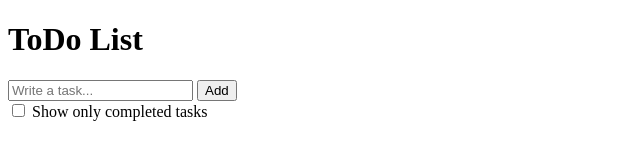
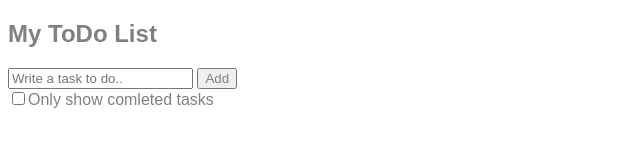
Before and after one commit to kobrak1/checkpoint-2, a plain HTML site: page index.html in a window 1280 px wide. Shown: the whole page, without its empty margins (0-640 px from the left). Drawn offline with Linux system fonts and the light colour scheme.

Commit message:
todo list added

```diff
--- a/index.html
+++ b/index.html
@@ -1,70 +1,74 @@
 <!DOCTYPE html>
-<html>
+<html lang="en">
     <head>
-    <title>ToDo List</title>
+        <meta charset="UTF-8">
+        <meta name="viewport" content="width=device-width, initial-scale=1.0">
+        <title>ToDo-list</title>
+        <style>
+            * {
+                font-family: sans-serif;
+                color: gray;
+            }
+        </style>
     </head>
     <body>
-    <h1>ToDo List</h1>
-    <input type="text" id="task" placeholder="Write a task...">
+        <h2>My ToDo List</h2>
+        <input type="text" id="task" placeholder="Write a task to do..">
         <button onclick="addTask()">Add</button>
         <br>
-    <input type="checkbox" id="completedOnly" onchange="filterTasks()"> Show only completed tasks
+        <input type="checkbox" id="completedOnly" onchange="filterTasks()">Only show comleted tasks
         <ul id="taskList">
-        <!-- Görevler buraya eklenecek -->
+            <!-- tasks are going to be added here -->
         </ul>
 
+
         <script>
-        // Local Storage'daki verileri al
+            // get data from local storage
             function getTasksFromLocalStorage() {
-            const tasksJSON = localStorage.getItem('tasks');
+                const tasksJSON = localStorage.getItem("tasks");
                 return tasksJSON ? JSON.parse(tasksJSON) : [];
-        }
-
-        // Veriyi Local Storage'a kaydet
+            };
+            // save the data to local storage
             function saveTasksToLocalStorage(tasks) {
-            localStorage.setItem('tasks', JSON.stringify(tasks));
-        }
-
-        // Yeni bir görev ekle
+                localStorage.setItem("tasks", JSON.stringify(tasks));
+            };
+            // add a new task
             function addTask() {
-            const taskInput = document.getElementById('task');
+                const taskInput = document.getElementById("task");
                 const taskText = taskInput.value.trim();
 
-            if (taskText !== '') {
+                if(taskText !== '') {
                     const tasks = getTasksFromLocalStorage();
-                tasks.push({ text: taskText, completed: false });
+                    tasks.push({text: taskText, completed: false});
                     saveTasksToLocalStorage(tasks);
 
-                taskInput.value = '';
+                    taskInput.value = "";
                     displayTasks();
                 }
-        }
-
-        // Görevleri listele
+            };
+            // list the tasks
             function displayTasks() {
-            const taskList = document.getElementById('taskList');
-            taskList.innerHTML = '';
+                const taskList = document.getElementById("taskList");
+                taskList.innerHTML = "";
 
                 const tasks = getTasksFromLocalStorage();
 
                 tasks.forEach((task, index) => {
-                const listItem = document.createElement('li');
-                listItem.innerHTML = `<input type="checkbox" id="task${index}" onchange="toggleTask(${index})" ${task.completed ? 'checked' : ''}> ${task.text}`;
+                        const listItem = document.createElement("li");
+                        listItem.innerHTML = '<input type="checkbox" id="task${index}" onchange="toggleTask(${index})" $(task.completed ? "checked" : "" )>{task.text}';
                         taskList.appendChild(listItem);
                 });
-        }
-
-        // Görevi tamamlandı olarak işaretle veya geri al
+            };
+            // function to toggle the tasks
             function toggleTask(index) {
                 const tasks = getTasksFromLocalStorage();
                 tasks[index].completed = !tasks[index].completed;
                 saveTasksToLocalStorage(tasks);
                 displayTasks();
-        }
-
-        // Sadece tamamlananları göster veya tümünü göster
+            };
+            // function to filter the tasks
             function filterTasks() {
-            const completedOnlyCheckbox = document.getElementById('completedOnly');
+                const completedOnlyCheckbox = document.getElementById("completedOnly");
                 const taskList = document.getElementById('taskList');
                 const tasks = getTasksFromLocalStorage();
 
@@ -72,17 +76,17 @@
                     const completedTasks = tasks.filter(task => task.completed);
                     taskList.innerHTML = '';
                     completedTasks.forEach((task, index) => {
-                    const listItem = document.createElement('li');
-                    listItem.innerHTML = `<input type="checkbox" id="task${index}" onchange="toggleTask(${index})" checked> ${task.text}`;
+                        const listItem = document.createElement("li");
+                        listItem.innerHTML = '<input type="checkbox" id="task${index}" onchange="toggleTask(${index})" checked> {task.text}';
                         taskList.appendChild(listItem);
                     });
                 } else {
                     displayTasks();
-            }
-        }
+                };
+            };
+            // display the tasks when the webpage refreshed
+            window.onload = displayTasks();
 
-        // Sayfa yüklendiğinde görevleri görüntüle
-        window.onload = displayTasks;
         </script>
     </body>
 </html>
```
Lines whose indentation alone changed are shown as unchanged.
